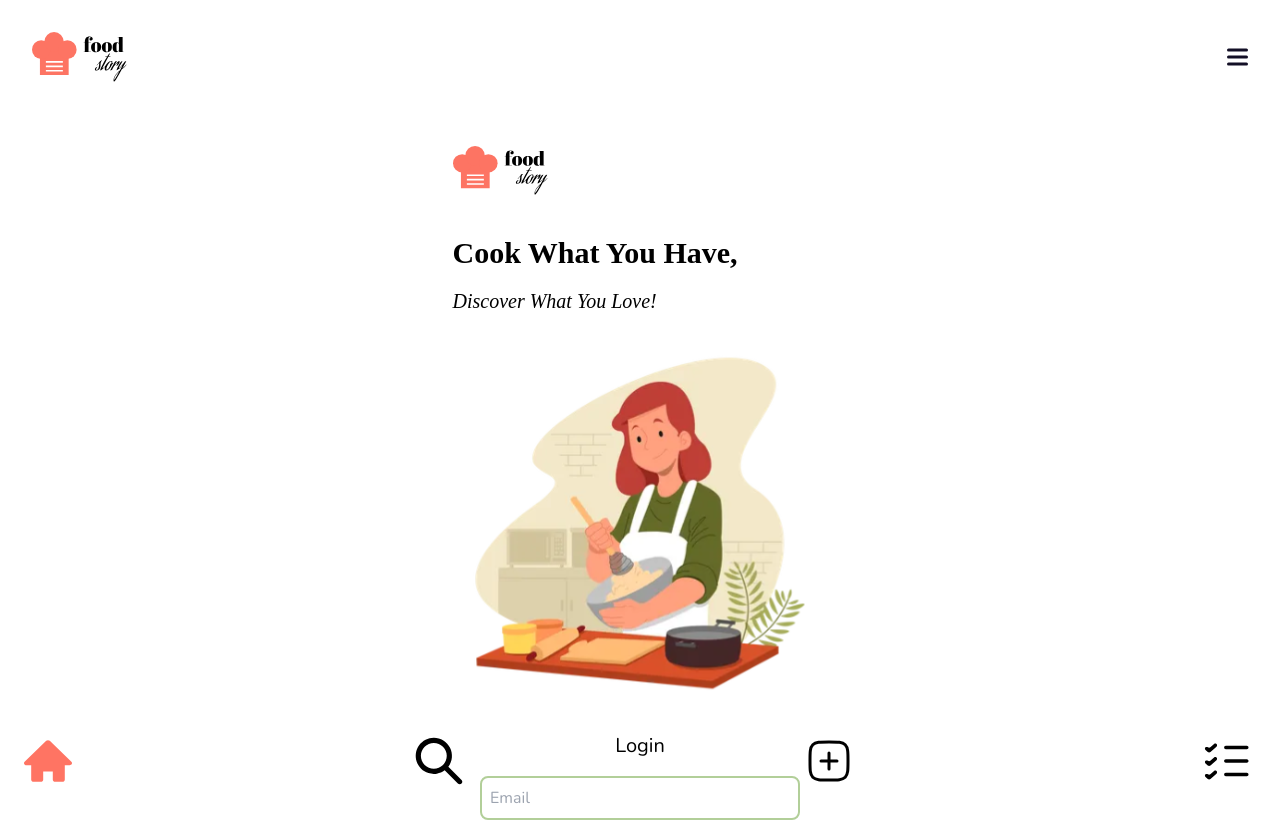
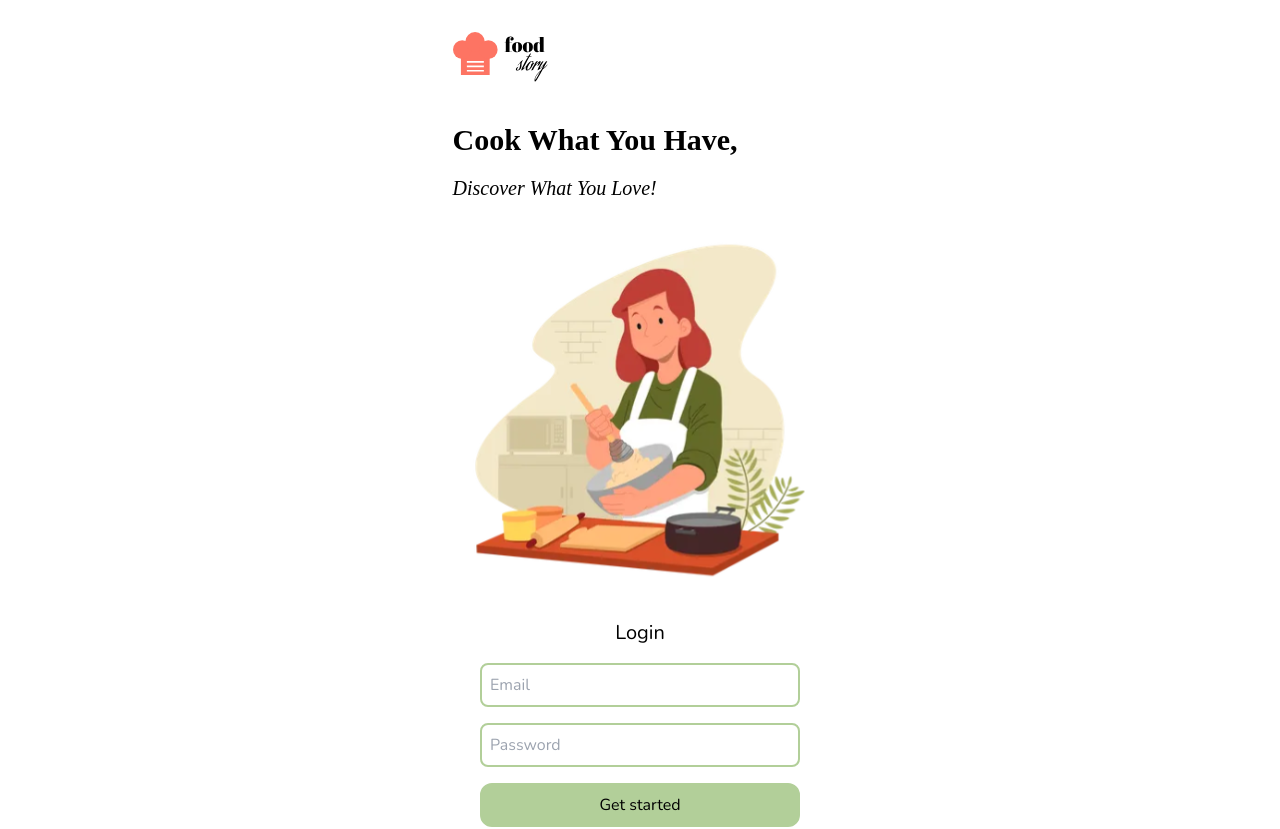
Before and after one commit to Razzoy/foodStoryApp, a React (Vite) app: page /login in a window 1280 px wide. Shown: the top 829 px of the page. Built offline with nearby package versions, Linux system fonts and the light colour scheme.

Commit message:
I created new layout for login page

```diff
--- a/src/App.tsx
+++ b/src/App.tsx
@@ -7,6 +7,7 @@
 import { Grocery } from "./pages/Grocery"
 import { Login } from "./pages/Login"
 import { NoPage } from "./pages/NoPage"
+import { LogInLayout } from "./layouts/LogInLayout"
 
 function App() {
 
@@ -20,8 +21,11 @@
             <Route path='createRecipe' element={<CreateRecipe />} />
             <Route path='grocery' element={<Grocery />} />
             <Route path='recipe' element={<Recipe />} />
-            <Route path='login' element={<Login />} />
+
             <Route path={'/*'} element={<NoPage />} />
+          </Route>
+          <Route path={'/login'} element={<LogInLayout/>} >
+          <Route index element={<Login />} />
           </Route>
         </Routes>
       </BrowserRouter>
--- /dev/null
+++ b/src/layouts/LogInLayout.tsx
@@ -0,0 +1,16 @@
+import { Outlet } from "react-router-dom";
+import { Navbar } from "../components/NavBar/Navbar";
+import { Header } from "../components/Header/Header";
+
+
+export function LogInLayout() {
+  return (
+    <>
+
+    <main>
+        <Outlet/>
+    </main>
+
+    </>
+  )
+}
```
Also changed, not shown: src/components/NavBar/Navbar.tsx (line endings or trailing spaces).
